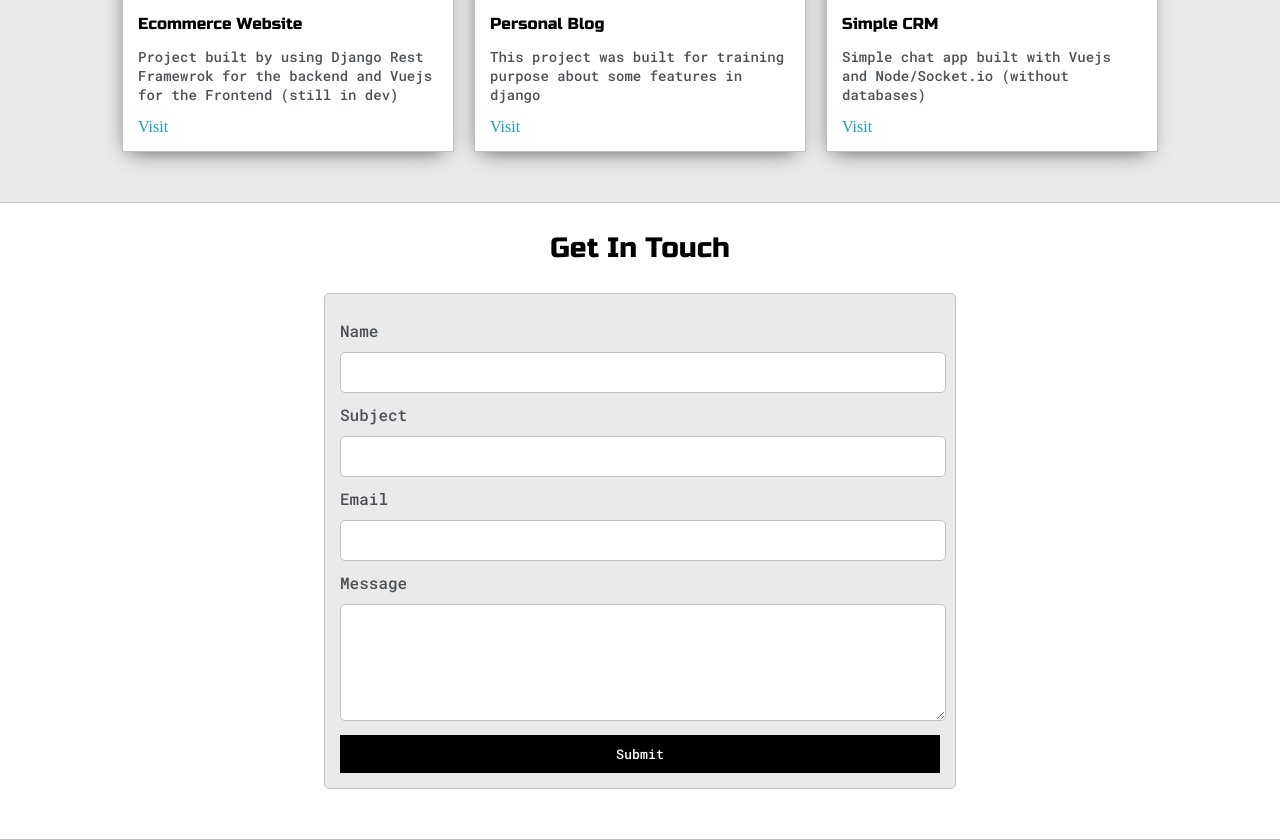
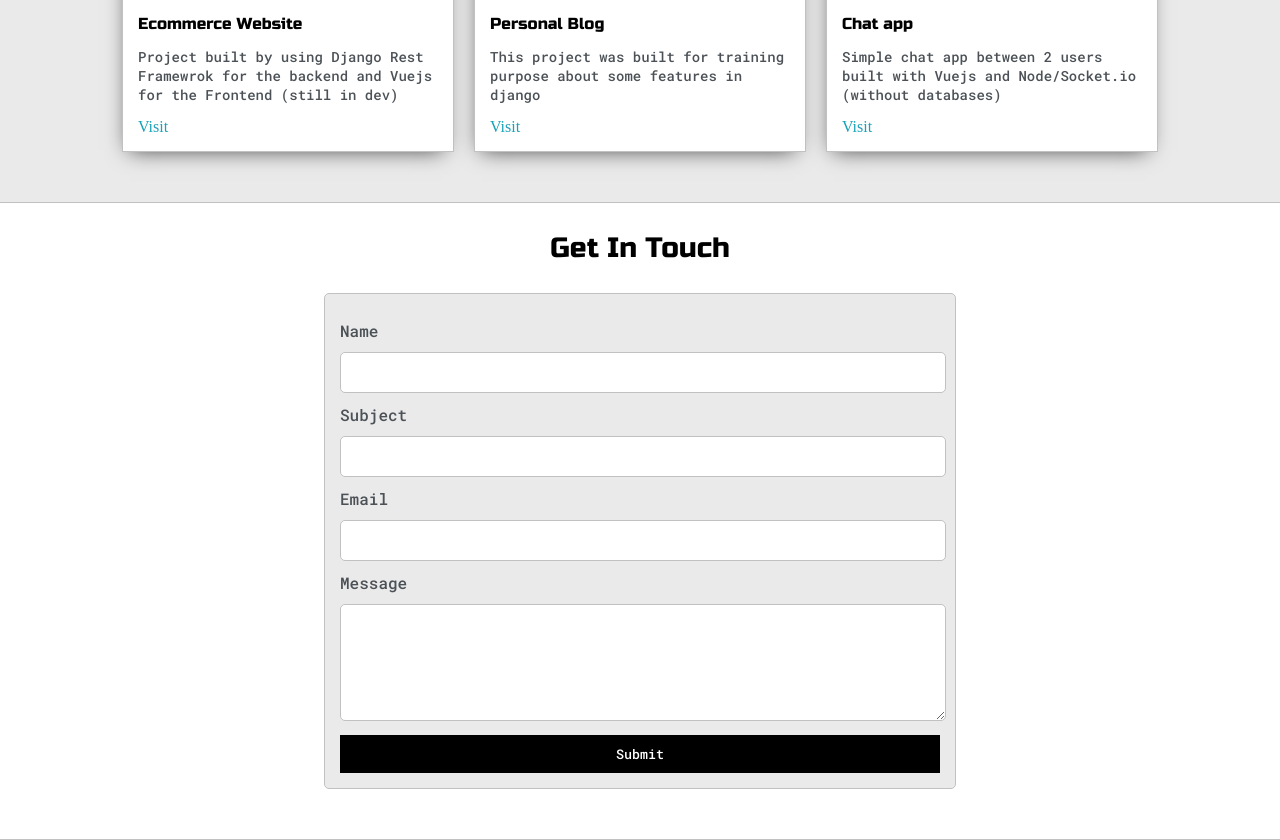
Before and after one commit to Youvprog/portfolio, a Django app: page / in a window 1280 px wide. Shown: the part 2167-3007 px from the top of the page. Run offline with Django 4.2, Linux system fonts and the light colour scheme; parts of the project's set-up code (start-up, migrations or seed data) failed here and were passed over.

Commit message:
new updates

```diff
--- a/base/templates/base/index.html
+++ b/base/templates/base/index.html
@@ -63,17 +63,17 @@
 
               <div class="skills">
                 <ul>
-                    <li>Python</li>
-                    <li>Django</li>
+                    <li>Django/DRF</li>
                     <li>Vuejs</li>
-                    <li>MySQL</li>
+                    <li>Node/Express</li>
+                    <li>Laravel</li>
                 </ul>
 
                 <ul>
                     <li>JavaScript</li>
                     <li>HTML/CSS</li>
-                    <li>Laravel</li>
-                    <li>C++</li>
+                    <li>Python</li>
+                    <li>MySQL</li>
                 </ul>
               </div>
             </div>
@@ -83,7 +83,7 @@
                 <h4>Find me on my Socials</h4>
                 <ul>
                     <li class="sl-wr"><img src="https://img.icons8.com/color/25/000000/linkedin.png"/><a target="_blank" href="https://www.linkedin.com/in/jubachabane/">Linkdin</a></li>
-                    <li class="sl-wr"><img src="https://img.icons8.com/tiny-color/25/000000/github.png"/><a target="_blank" href="#">Github</a></li>
+                    <li class="sl-wr"><img src="https://img.icons8.com/tiny-color/25/000000/github.png"/><a target="_blank" href="https://github.com/Youvprog/">Github</a></li>
                 </ul>
             </div>
          </div>
--- a/base/templates/base/project.html
+++ b/base/templates/base/project.html
@@ -20,8 +20,8 @@
 <div class="project">
     <img class="project-img" src="{% static 'images/images/chatapp.PNG' %}" alt="project-image">
     <div class="project-prev">
-        <h6 class="project-title">Simple CRM</h6>
-         <p class="project-desc">Simple chat app built with Vuejs and Node/Socket.io (without databases)</p>
+        <h6 class="project-title">Chat app</h6>
+         <p class="project-desc">Simple chat app between 2 users built with Vuejs and Node/Socket.io (without databases)</p>
         <a target="_blank" href="https://chat-app-nj2a.onrender.com/">Visit</a>
     </div>
 </div>
```
Also changed, not shown: 2 other files.
